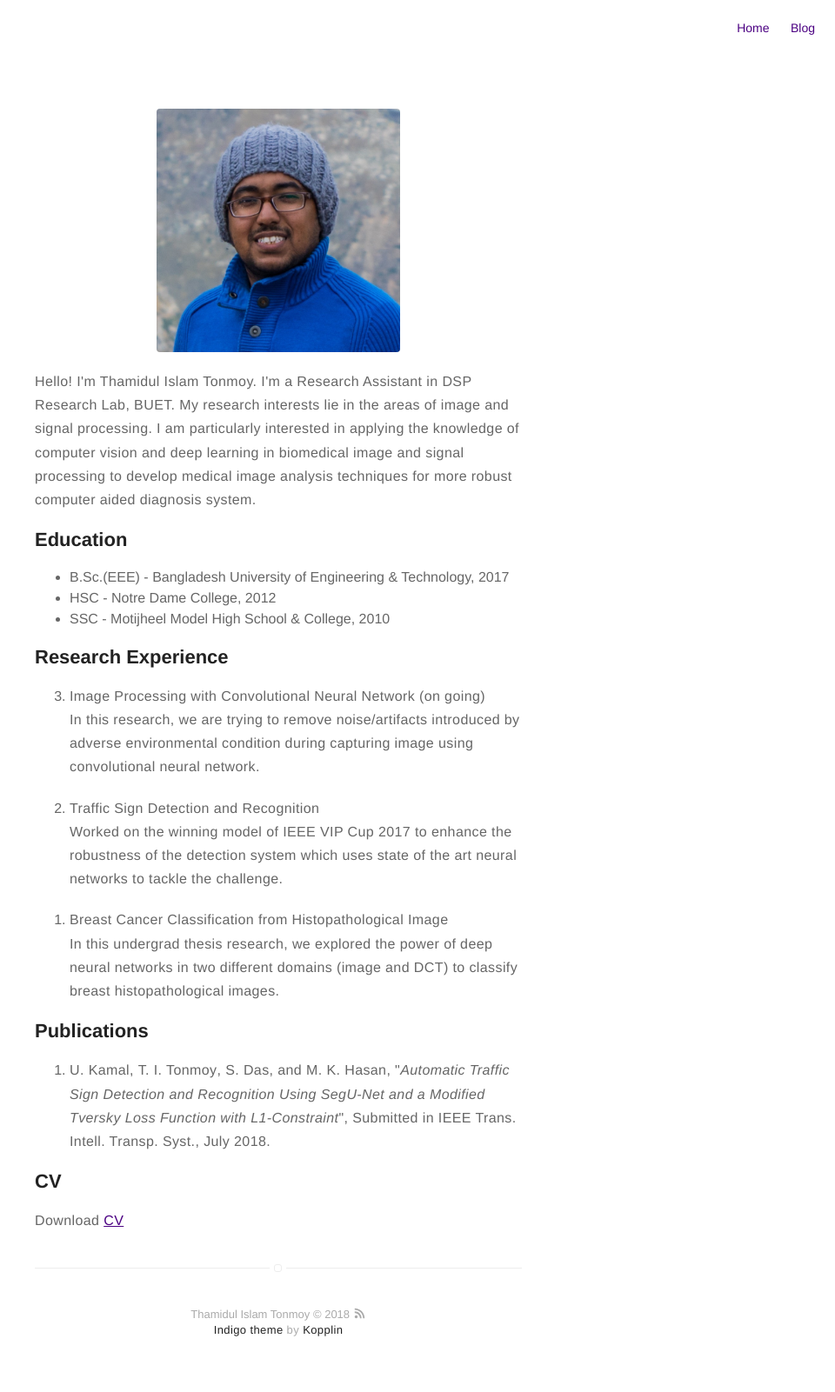
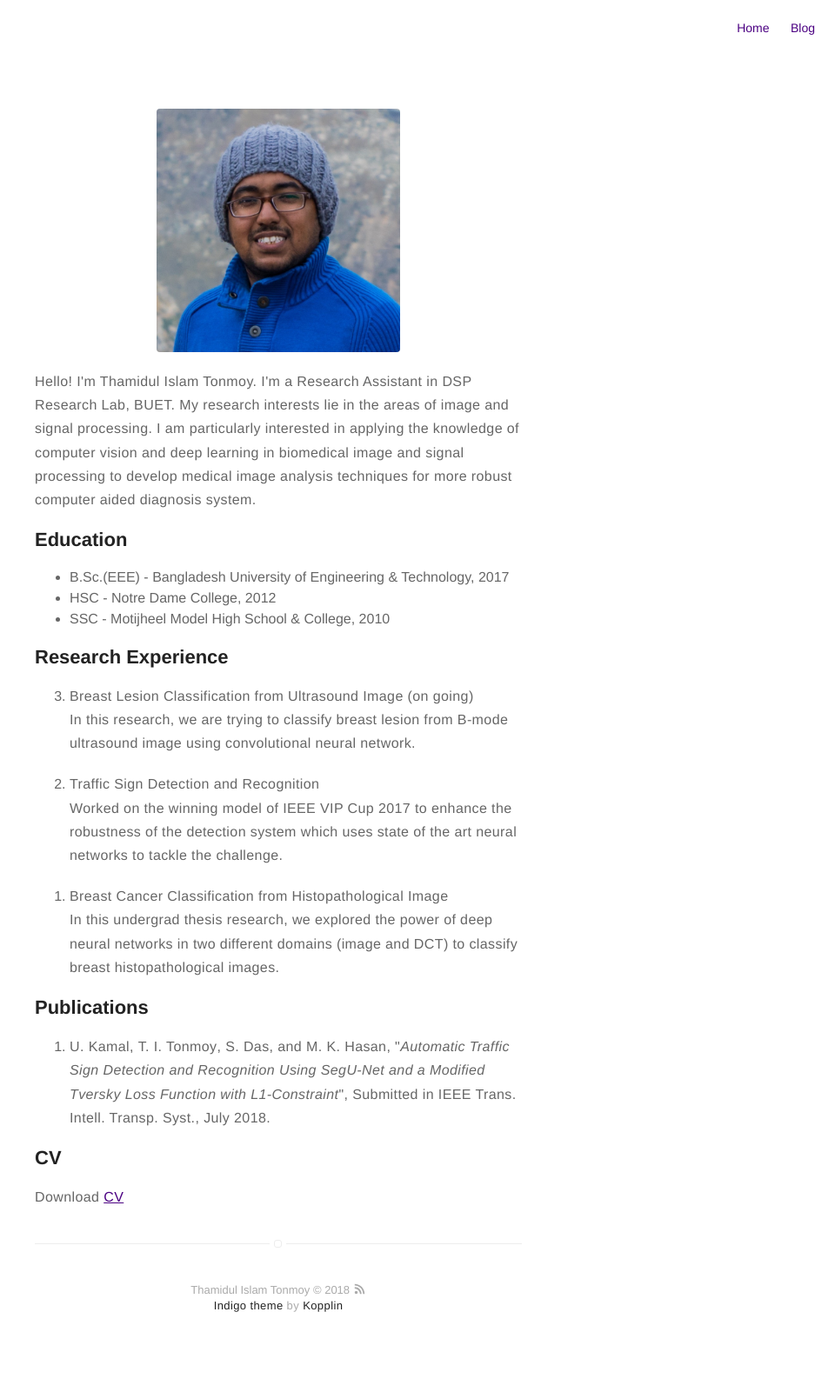
Before and after one commit to titonmoy/titonmoy.github.io, a Jekyll site: the page built from about.md, in a window 1280 px wide. Shown: the whole page at 87% size, without its empty margins (320-1280 px from the left). Built offline with Jekyll 4.4.1, drawn with Linux system fonts in a browser that asks for light colours; after the commit the page ends 1573 px from its top, so only the background shows below that.

Commit message:
Update about.md

```diff
--- a/about.md
+++ b/about.md
@@ -18,8 +18,8 @@ layout: page
 
 <h2>Research Experience</h2>
 <ol reversed>
-        <li><p><b>Image Processing with Convolutional Neural Network</b> (on going)<br>
-          In this research, we are trying to remove noise/artifacts introduced by adverse environmental condition during capturing image using convolutional neural network.</p></li>
+        <li><p><b>Breast Lesion Classification from Ultrasound Image</b> (on going)<br>
+          In this research, we are trying to classify breast lesion from B-mode ultrasound image using convolutional neural network.</p></li>
         <li><p><b>Traffic Sign Detection and Recognition</b><br>
           Worked on the winning model of IEEE VIP Cup 2017 to enhance the robustness of the detection system which uses state of the art neural networks to tackle the challenge.</p></li>
         <li><p><b>Breast Cancer Classification from Histopathological Image</b><br>
```
